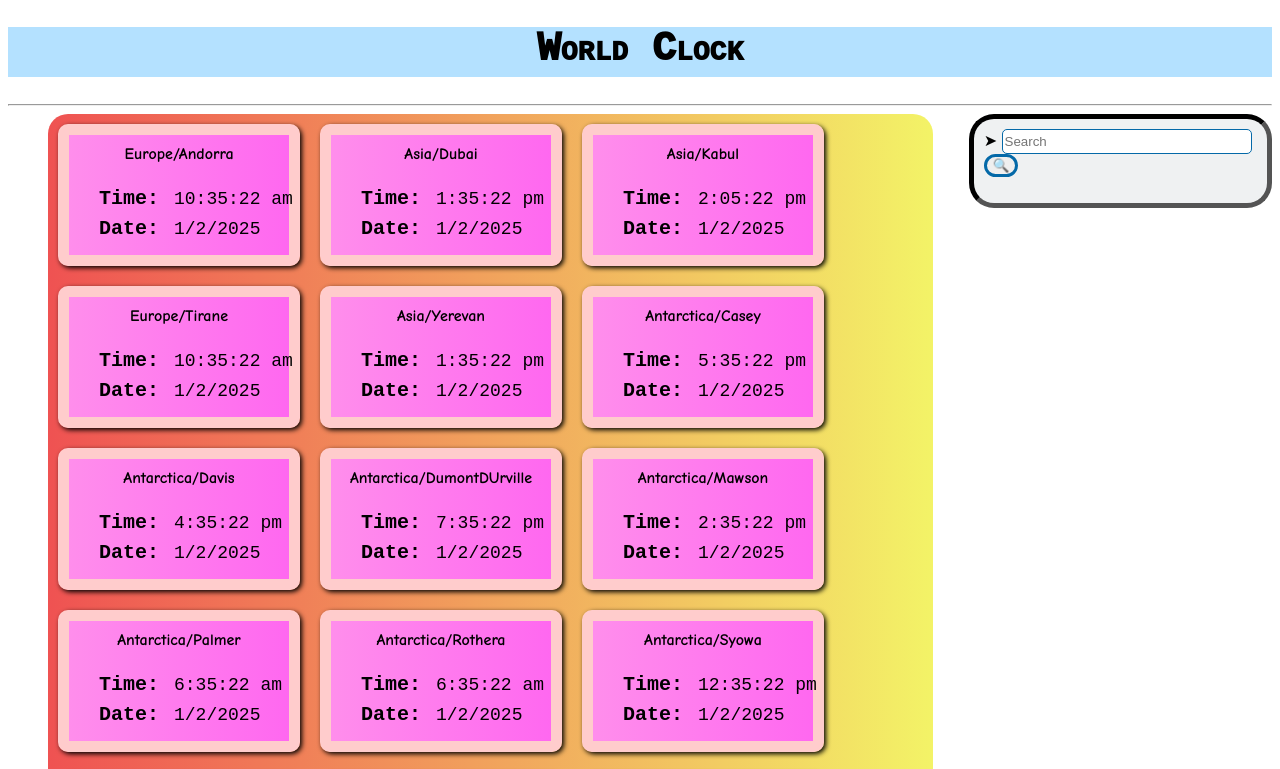
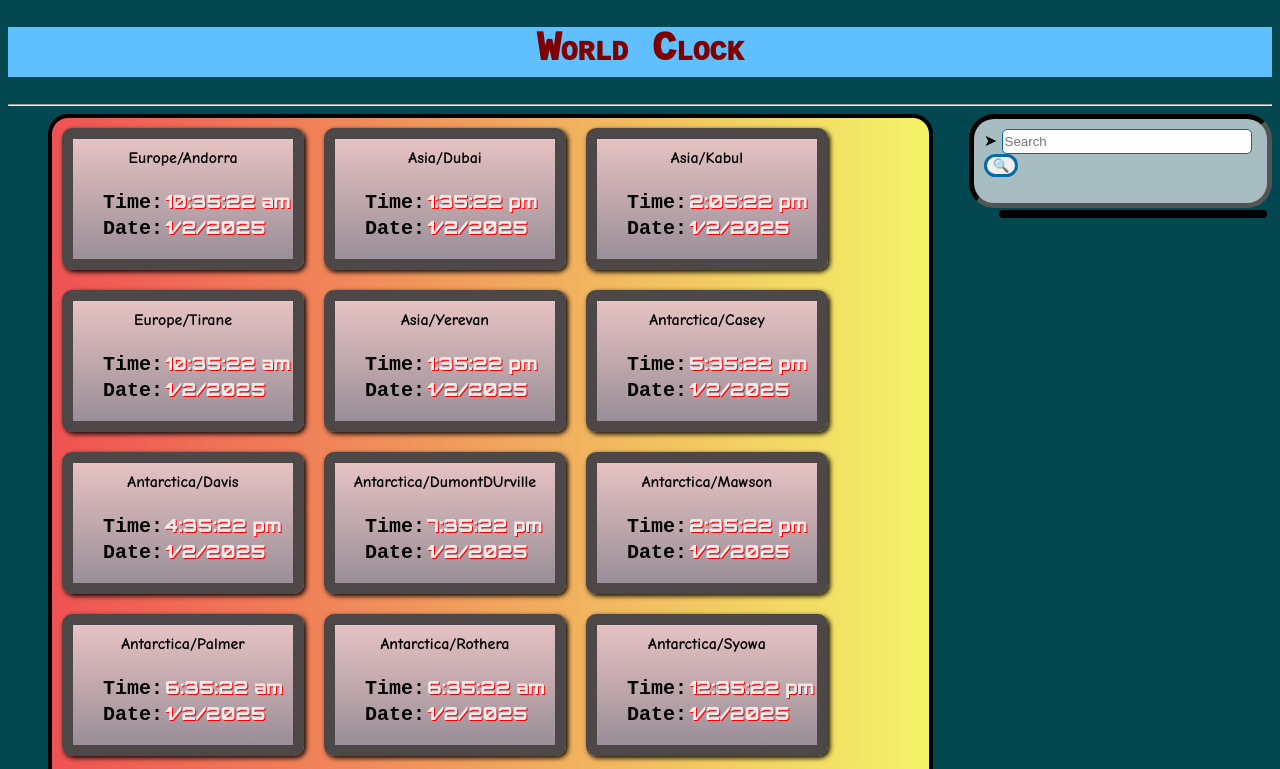
Before and after one commit to Gulshan-Prasad/world_clock, a plain HTML site: page index.html in a window 1280 px wide. Shown: the top 769 px of the page. Drawn offline with Linux system fonts and the light colour scheme.

Commit message:
Update styles.css

```diff
--- a/styles.css
+++ b/styles.css
@@ -1,13 +1,15 @@
 body {
   font-family: sans-serif;
   text-align: center;
+  background-color: rgb(3, 72, 80);
 }
 
 .head {
   font-weight: 1000;
   font-variant: small-caps;
   font-size: 40px;
-  background-color: #b4e1ff;
+  background-color: #5fbfff;
+  color: #7f0000;
   height: 50px;
   width: auto;
   font-family: 'Courier New', Courier, monospace;
@@ -27,6 +29,7 @@ body {
   left: 40px;
   position: relative;
   border-radius: 20px;
+  border: 4px solid rgb(0, 0, 0);
   background-image: linear-gradient(to right, rgb(239, 82, 82) , rgb(243, 243, 103));
 }
 
@@ -59,6 +62,7 @@ body {
 
 .card-cont {
   position: absolute;
+  border: 4px solid rgb(0, 0, 0);
   background-image: linear-gradient(to right, rgb(144, 253, 153) , rgb(135, 255, 239));
   border-radius: 5px;
   height: auto;
@@ -103,9 +107,9 @@ body {
   width: 200px;
   height: 100px;
   border-radius: 10px;
-  border: 11px solid #ffcccc;
+  border: 11px solid #4e4747;
   box-shadow: 2px 2px 5px rgba(0, 0, 0, 1);
-  background-image: linear-gradient(to left, rgb(255, 104, 240) , rgb(255, 142, 236));
+  background-image: linear-gradient(to bottom, rgb(230, 194, 194) , rgb(154, 142, 152));
 }
 
 .city {
@@ -144,9 +148,12 @@ body {
 
 .time {
   position: relative;
-  left: 10px;
+  left: 0px;
   bottom: 3px;
-  padding: 5px;
-  font-weight: 100;
+  padding: 2px;
+  font-family: "Orbitron", serif;
+  text-shadow: 1px 1px red;
+  color: rgb(237, 235, 235);
+  font-weight: 900;
   font-size: 18px;
 }
```
